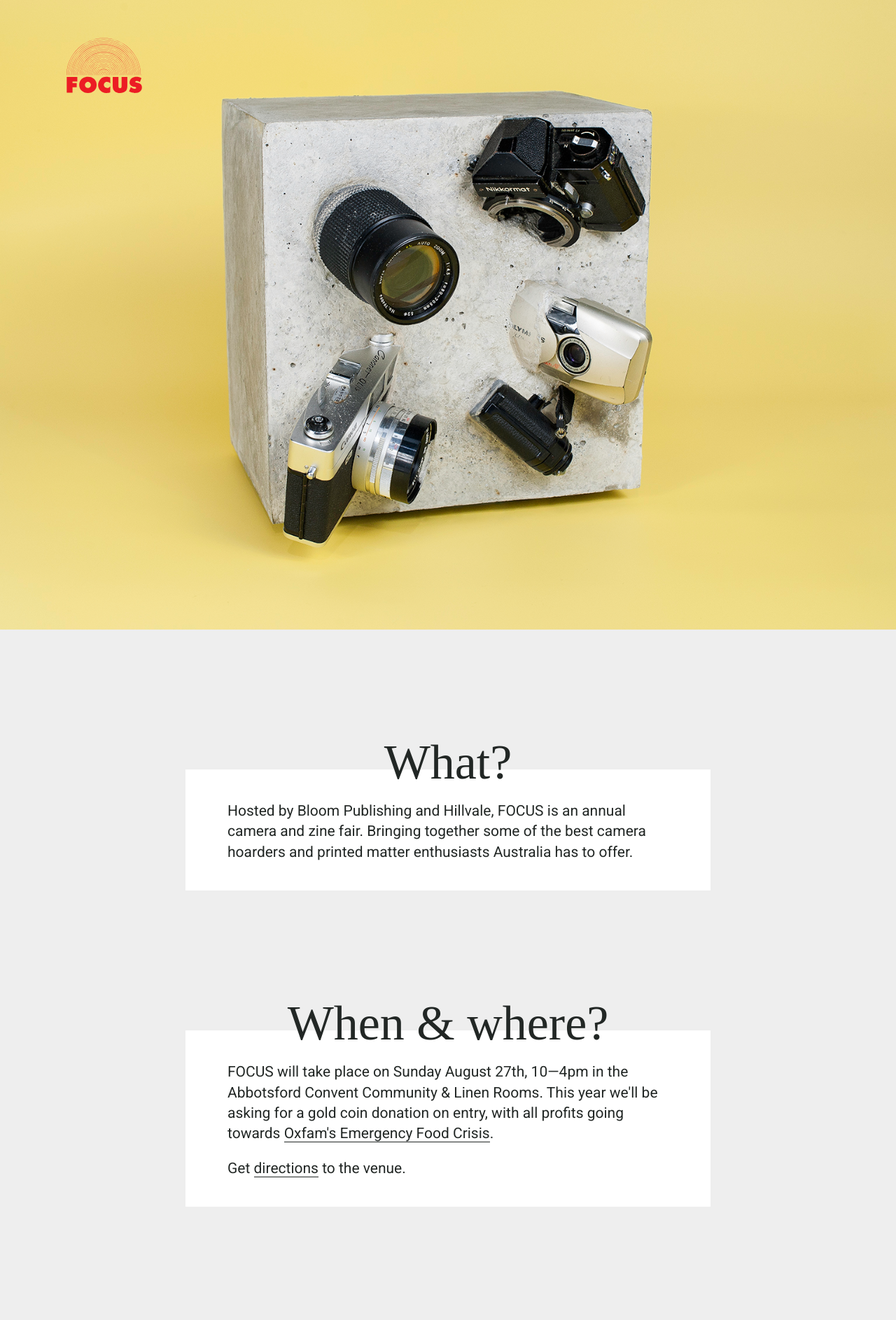
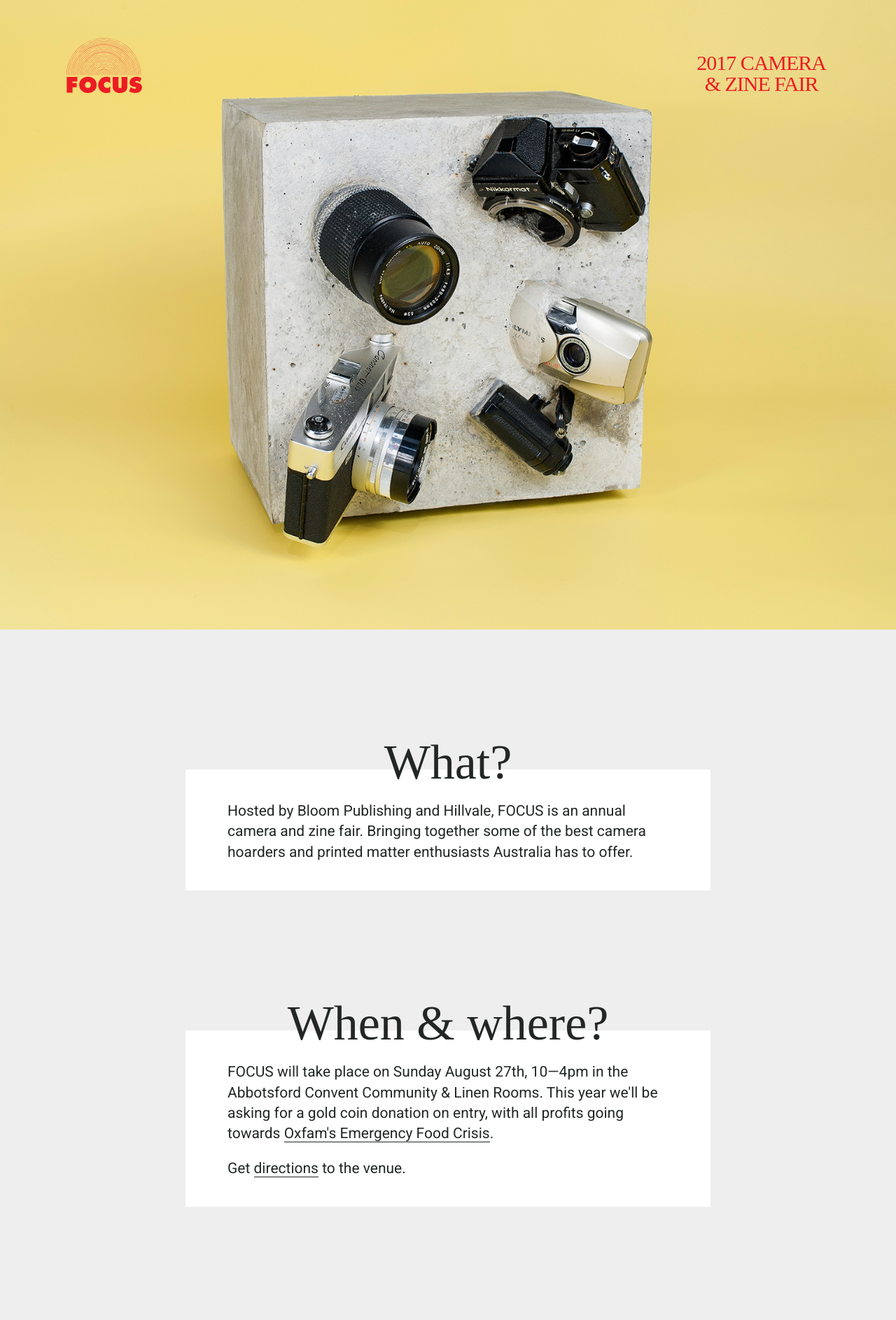
Before and after one commit to lloydstubber/focus-fair, a Jekyll site: the page built from index.md, in a window 1280 px wide. Shown: the top 1887 px of the page at 70% size. Built offline with Jekyll 4.4.1, drawn with Linux system fonts in a browser that asks for light colours; nearby versions of some CDN libraries; comment, search, counter and statistics services are not loaded; some of the changed text lies outside the part shown.

Commit message:
Flesh out basis of page w/ out images

```diff
--- a/_layouts/default.html
+++ b/_layouts/default.html
@@ -236,7 +236,7 @@
                 </g>
                 </svg>
             </figure>
-
+            <h1>2017 Camera<br>&amp; Zine Fair</h1>
         </div>
         <div class="wrapper">
             <section>
--- a/assets/styles/main.scss
+++ b/assets/styles/main.scss
@@ -70,6 +70,18 @@ img {
         top: 0px;
         left: 0px;
     }
+
+    h1 {
+        position: absolute;
+        top: 75px;
+        right: 100px;
+        color: #ec1c24;
+        margin: 0;
+        padding: 0;
+        letter-spacing: -1px;
+        text-transform: uppercase;
+        font-size: 30px;
+    }
 }
 
 #blanket {
@@ -125,16 +137,16 @@ img {
             ul {
             text-align: left;
             float: left;
-            padding-left: 30px;
-
-                &:last-of-type {
-                    margin-left: 50px;
-                }
+            padding: 15px 60px 30px;
 
                 li {
                     font-size: 21px;
                     padding-bottom: 15px;
                     list-style: circle;
+
+                    &:last-of-type {
+                        padding-bottom: 0;
+                    }
                 }
             }
         }
```
Also changed, not shown: other parts of _layouts/default.html (+1 -1 lines).
